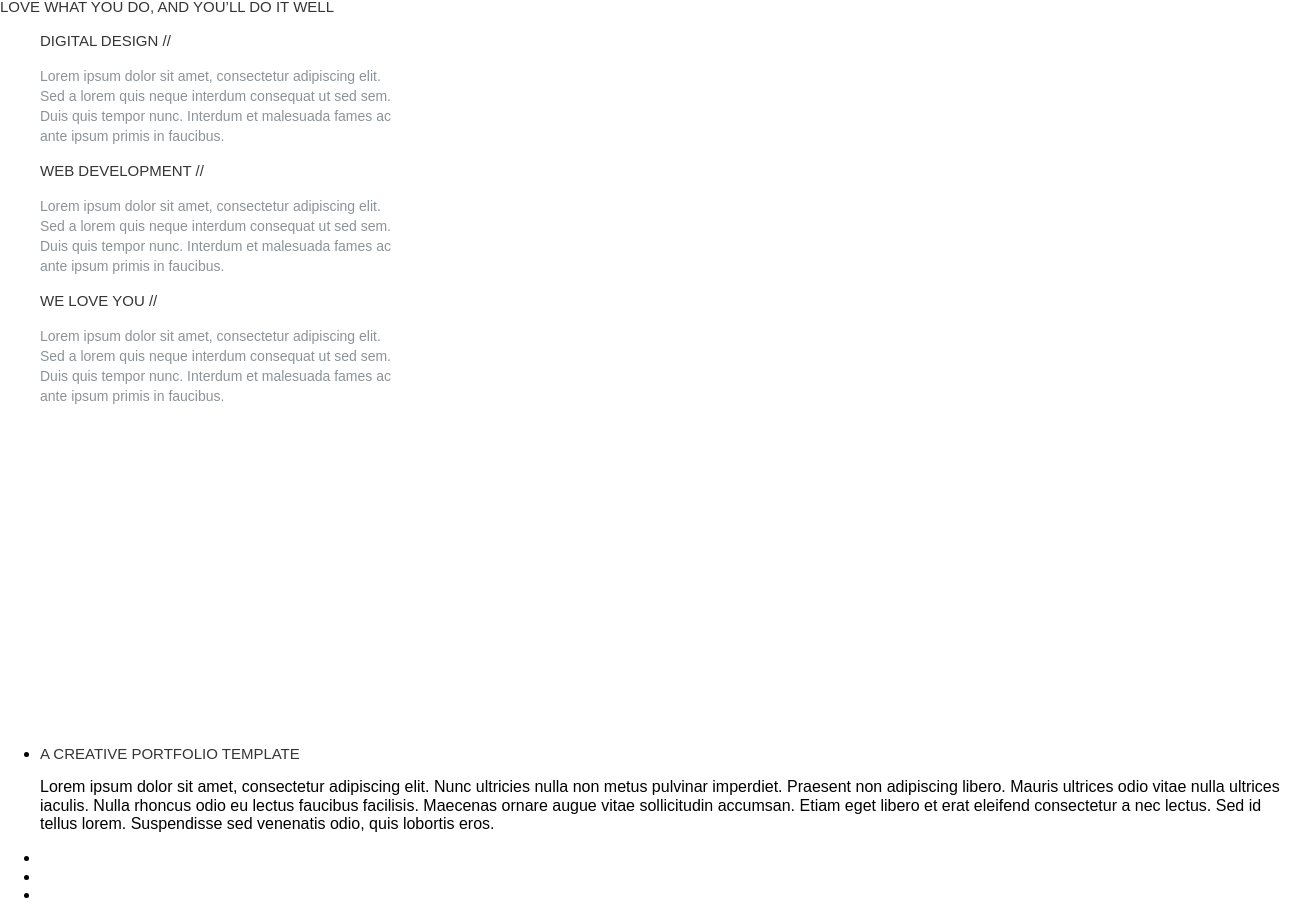
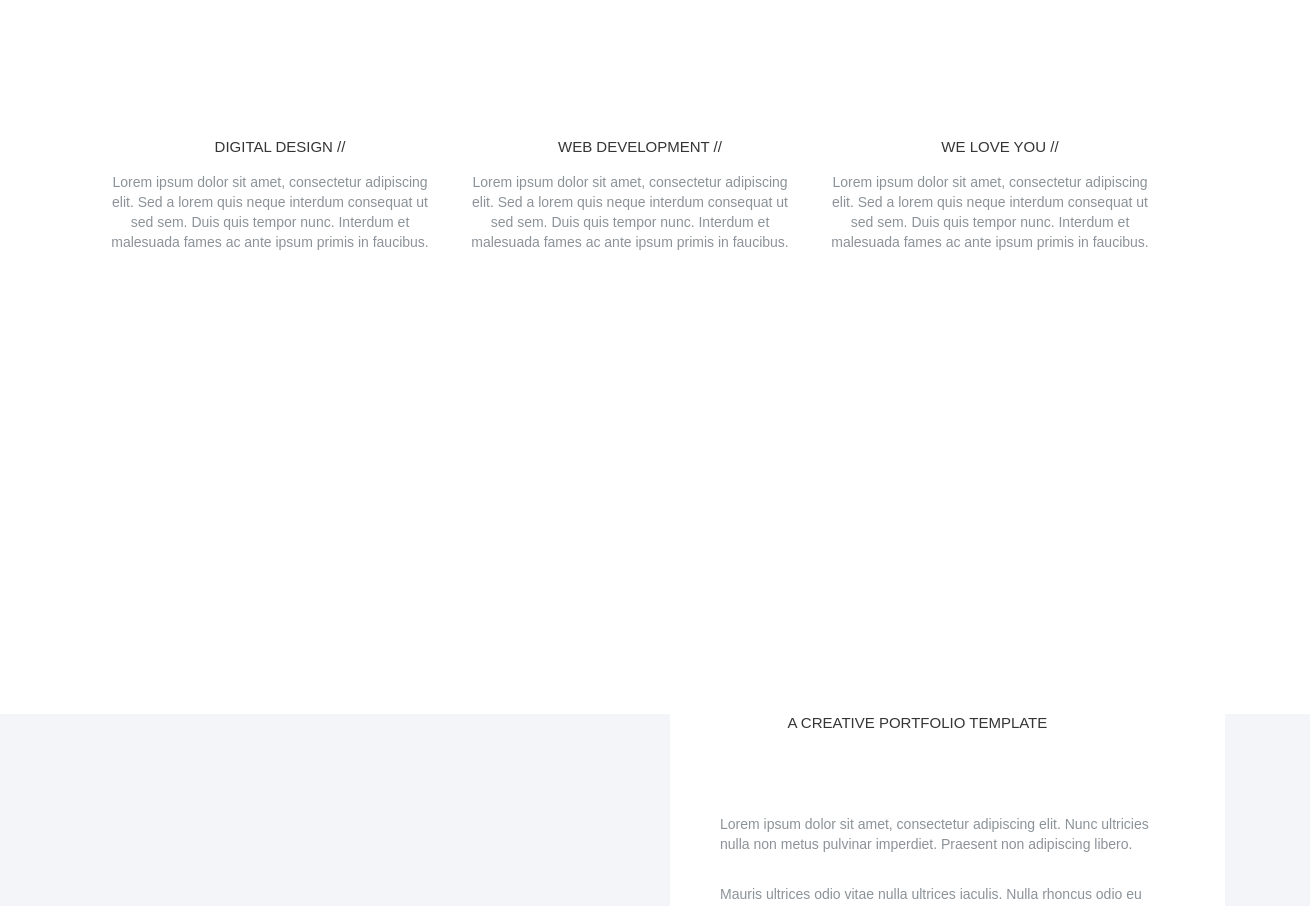
Before and after one commit to tsazanow/halcyon-saz, a website: page source/index.html in a window 1280 px wide. Shown: the part 1323-2229 px from the top of the page, 1310 px wide, since content can reach past the window. Drawn offline with nearby package versions, Linux system fonts and the light colour scheme; files that its build step writes are made by us from their sources.

Commit message:
add edits to services.less tasks.less and index.html

```diff
--- a/package.json
+++ b/package.json
@@ -8,7 +8,7 @@
     "stylelint": "stylelint 'source/less/**/*.less' --syntax less",
     "test": "npm run editorconfig && npm run stylelint",
     "build": "gulp build",
-    "start": "gulp serve && gulp style"
+    "start": "gulp style && gulp serve"
   },
   "author": "Sazanov Artem",
   "license": "ISC",
--- a/source/index.html
+++ b/source/index.html
@@ -60,16 +60,30 @@
       </section>
       <section class="services">
         <h2 class="visually-hidden">Our services</h2>
-        <div class="services__wrapper">
+        <div class="services__wrapper container">
           <ul class="services__list">
             <li class="services__item">
+              <div class="services__item-wrapper">
               <p class="services__slogan slogan">A CREATIVE PORTFOLIO TEMPLATE</p>
               <div class="services__arrow arrow"></div>
               <p class="services__text">Lorem ipsum dolor sit amet, consectetur adipiscing elit. Nunc ultricies nulla non metus pulvinar imperdiet. Praesent non
-              adipiscing libero. Mauris ultrices odio vitae nulla ultrices iaculis. Nulla rhoncus odio eu lectus faucibus facilisis. Maecenas
-              ornare augue vitae sollicitudin accumsan. Etiam eget libero et erat eleifend consectetur a nec lectus. Sed id tellus lorem.
+              adipiscing libero.</p>
+              <p class="services__text">Mauris ultrices odio vitae nulla ultrices iaculis. Nulla rhoncus odio eu lectus faucibus facilisis. Maecenas
+              ornare augue vitae sollicitudin accumsan.</p>
+              <p class="services__text">Etiam eget libero et erat eleifend consectetur a nec lectus. Sed id tellus lorem.
               Suspendisse sed venenatis odio, quis lobortis eros.</p>
+              </div>
             </li>
+            <!-- <li class="services__item">
+              <p class="services__slogan slogan">SECOND SLIDE</p>
+              <div class="services__arrow arrow"></div>
+              <p class="services__text">Lorem ipsum dolor sit amet, consectetur adipiscing elit. Nunc ultricies nulla non metus pulvinar imperdiet. Praesent non
+              adipiscing libero.</p>
+              <p class="services__text">Mauris ultrices odio vitae nulla ultrices iaculis. Nulla rhoncus odio eu lectus faucibus facilisis. Maecenas
+              ornare augue vitae sollicitudin accumsan.</p>
+              <p class="services__text">Etiam eget libero et erat eleifend consectetur a nec lectus. Sed id tellus lorem.
+              Suspendisse sed venenatis odio, quis lobortis eros.</p>
+            </li> -->
           </ul>
           <div class="services__slider slider">
             <ul class="slider__list">
--- a/source/less/blocks/services.less
+++ b/source/less/blocks/services.less
@@ -0,0 +1,61 @@
+.services {
+  width: 100%;
+  height: 700px;
+  margin: 0 auto;
+  padding: 0 15px;
+
+  background-color: #f3f5f8;
+}
+
+.services__list {
+  display: flex;
+  margin: 0;
+  padding: 0;
+
+  list-style: none;
+}
+
+.services__item {
+  display: flex;
+  justify-content: flex-end;
+  width: 100%;
+  height: 700px;
+  margin: 0;
+  padding: 0;
+
+
+}
+
+.services__item-wrapper {
+  display: flex;
+  flex-direction: column;
+  width: 555px;
+  height: 700px;
+  margin-right: 0;
+
+  background-color: #fff;
+}
+
+.services__slogan {
+  width: 320px;
+  margin: 0 auto;
+  margin-bottom: 83px;
+}
+
+.services__text {
+  width: 455px;
+  margin: 0 auto;
+  margin-bottom: 30px;
+
+  font-family: @main-font;
+  font-size: 14px;
+  line-height: 20px;
+  font-weight: 500;
+  text-align: left;
+
+  color: #8c9398;
+}
+
+.services__slider {
+  margin-top: 132px;
+}
--- /dev/null
+++ b/source/less/blocks/slider.less
@@ -0,0 +1,3 @@
+.slider__list {
+    list-style: none;
+}
--- a/source/less/blocks/tasks.less
+++ b/source/less/blocks/tasks.less
@@ -1,29 +1,50 @@
 .tasks {
-  width: 100%;
+  width: 1140px;
   min-height: 731px;
+  margin: 0 auto;
+  padding: 0 15px;
+}
+
+.tasks__slogan {
+  width: 500px;
+  margin: 0 auto;
+  margin-bottom: 122px;
+
+  text-align: center;
 }
 
 .tasks__list {
+  display: flex;
+  justify-content: center;
   width: auto;
+  margin: 0;
+  padding: 0;
 
   list-style: none;
 }
 
 .tasks__item {
   width: 360px;
+  min-height: 400px;
 }
 
 .tasks__title {
   font-size: 15px;
   font-weight: 500;
   line-height: 20px;
+  text-align: center;
   text-transform: uppercase;
   color: #353535;
 }
 
 .tasks__description {
+  width: 340px;
+  margin: 0;
+  padding: 0;
+
   font-size: 14px;
   font-weight: 500;
   line-height: 20px;
+  text-align: center;
   color: #8c9398;
 }
--- a/source/less/scaffolding.less
+++ b/source/less/scaffolding.less
@@ -64,7 +64,7 @@ img {
   overflow: hidden;
 }
 
-.container{
+.container {
   width: 1140px;
   margin: 0 auto;
   padding: 0 15px;
--- a/source/less/style.less
+++ b/source/less/style.less
@@ -6,3 +6,5 @@
 @import "blocks/about.less";
 @import "blocks/slogan.less";
 @import "blocks/tasks.less";
+@import "blocks/services.less";
+@import "blocks/slider.less";
```
